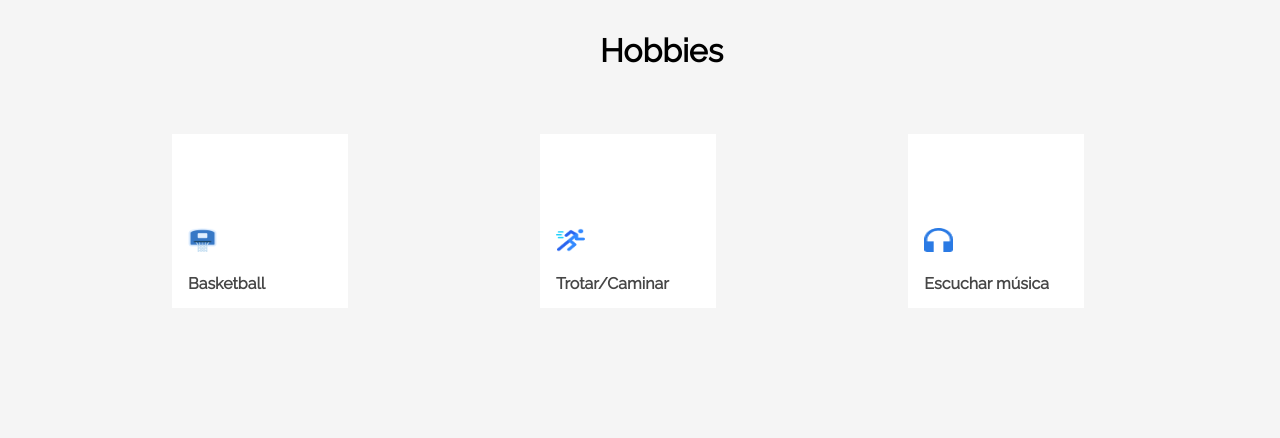
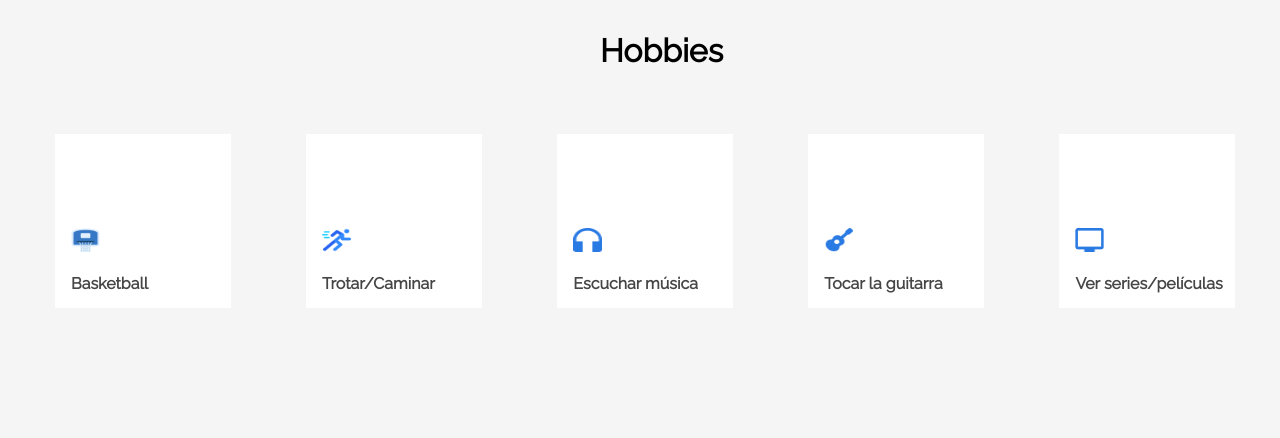
Before and after one commit to MasterxDual/Portfolio-Personal, a plain HTML site: page hobbies.html in a window 1280 px wide. Drawn offline with Linux system fonts and the light colour scheme.

Commit message:
Finalizando el diseño y estructura de mis hobbies

```diff
--- a/hobbies.css
+++ b/hobbies.css
@@ -25,7 +25,7 @@ html {
     width: 176px;
     height: 174px;
     line-height: 270px;
-    margin: 32px 16px 0px 172px;
+    margin: 32px 16px 0px 55px;
     background: #FFFFFF;
 }
 
--- a/hobbies.html
+++ b/hobbies.html
@@ -23,6 +23,14 @@
                 <img src= "images/Vectormusic.png" alt= "icono de js">
                 <p class= "texto-encima">Escuchar música</p>
             </div>
+            <div class="cuadrados">
+                <img src= "images/guitarguitar.png" alt= "icono de guitarra">
+                <p class= "texto-encima">Tocar la guitarra</p>
+            </div>
+            <div class="cuadrados">
+                <img src= "images/Vectortv.png" alt= "icono de tv">
+                <p class= "texto-encima">Ver series/películas</p>
+            </div>
         </section>
     </header>
 </html>
```
